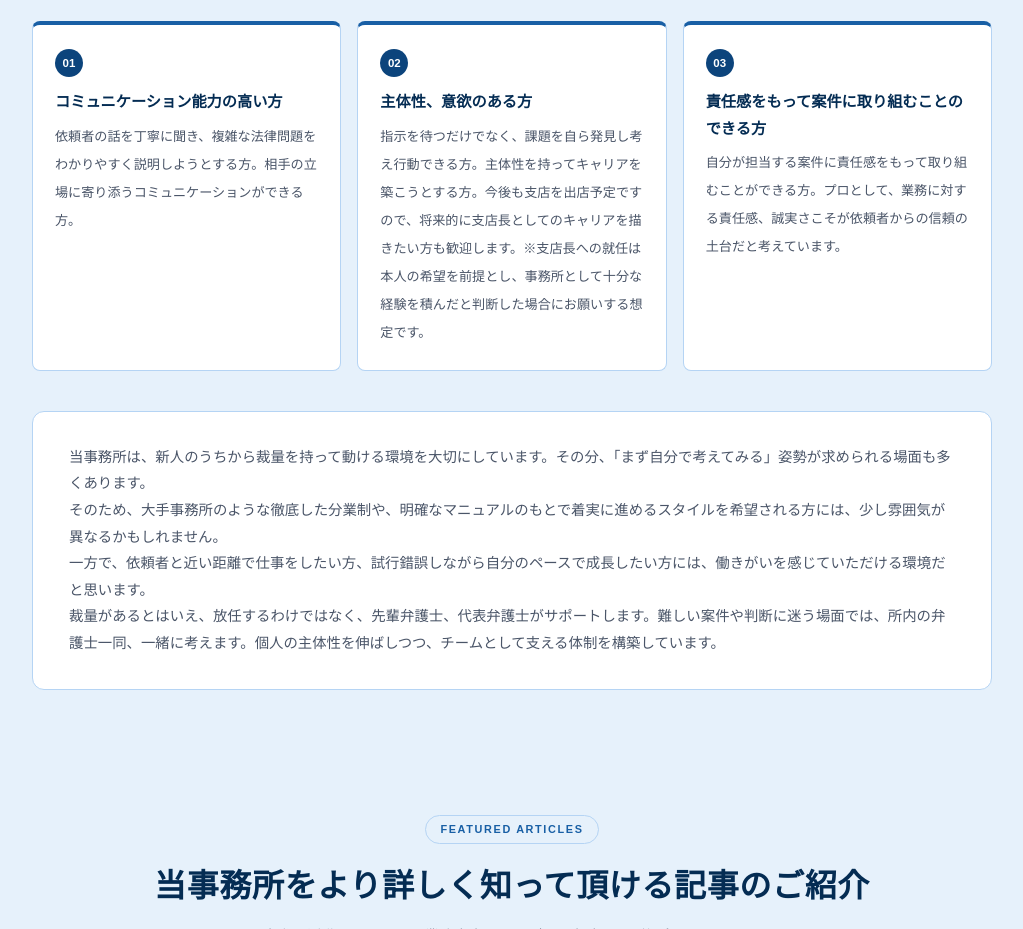
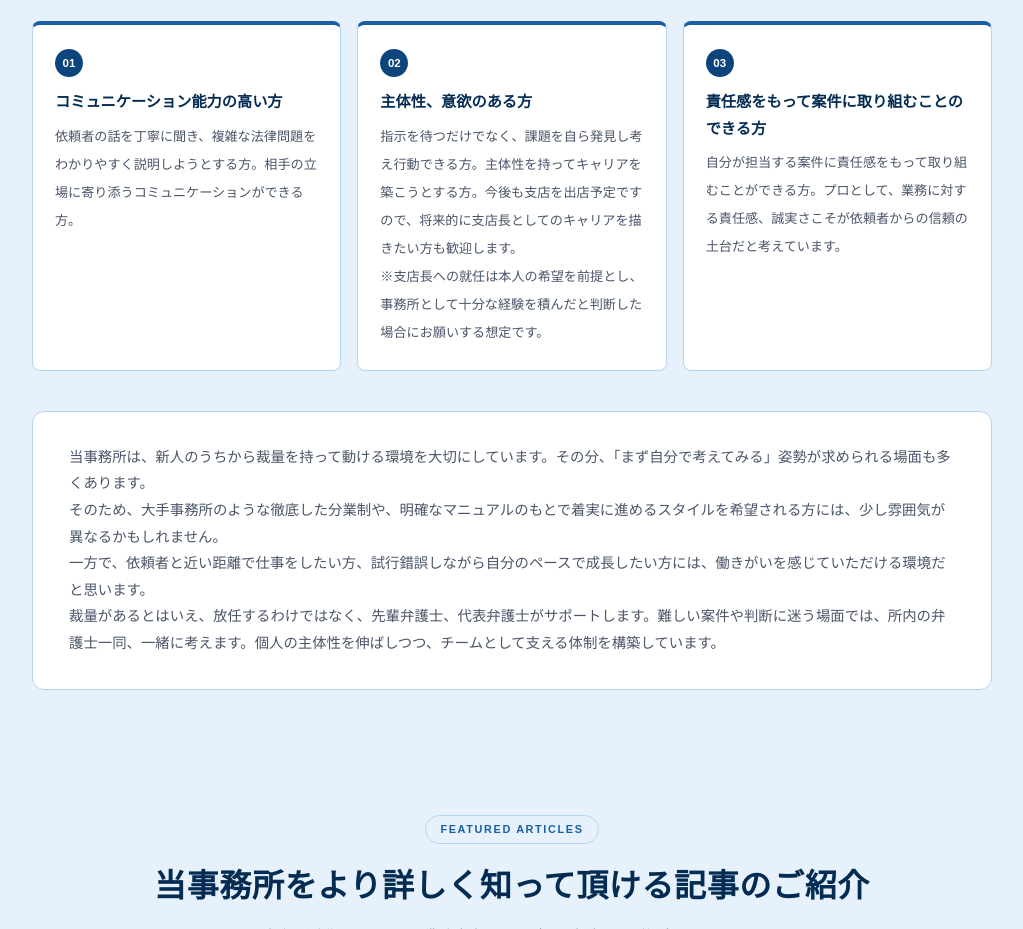
Before and after one commit to lana3-source/my-website, a website: page index.html in a window 1280 px wide. Shown: the part 6548-7477 px from the top of the page, without its empty margins (128-1151 px from the left). Drawn offline with Linux system fonts and the light colour scheme.

Commit message:
Add line break before branch manager note

```diff
--- a/index.html
+++ b/index.html
@@ -1014,7 +1014,7 @@
       <li class="fade-in" data-delay="1">
         <div class="talent-num">02</div>
         <strong>主体性、意欲のある方</strong>
-        <span>指示を待つだけでなく、課題を自ら発見し考え行動できる方。主体性を持ってキャリアを築こうとする方。今後も支店を出店予定ですので、将来的に支店長としてのキャリアを描きたい方も歓迎します。※支店長への就任は本人の希望を前提とし、事務所として十分な経験を積んだと判断した場合にお願いする想定です。</span>
+        <span>指示を待つだけでなく、課題を自ら発見し考え行動できる方。主体性を持ってキャリアを築こうとする方。今後も支店を出店予定ですので、将来的に支店長としてのキャリアを描きたい方も歓迎します。<br>※支店長への就任は本人の希望を前提とし、事務所として十分な経験を積んだと判断した場合にお願いする想定です。</span>
       </li>
       <li class="fade-in" data-delay="2">
         <div class="talent-num">03</div>
```
